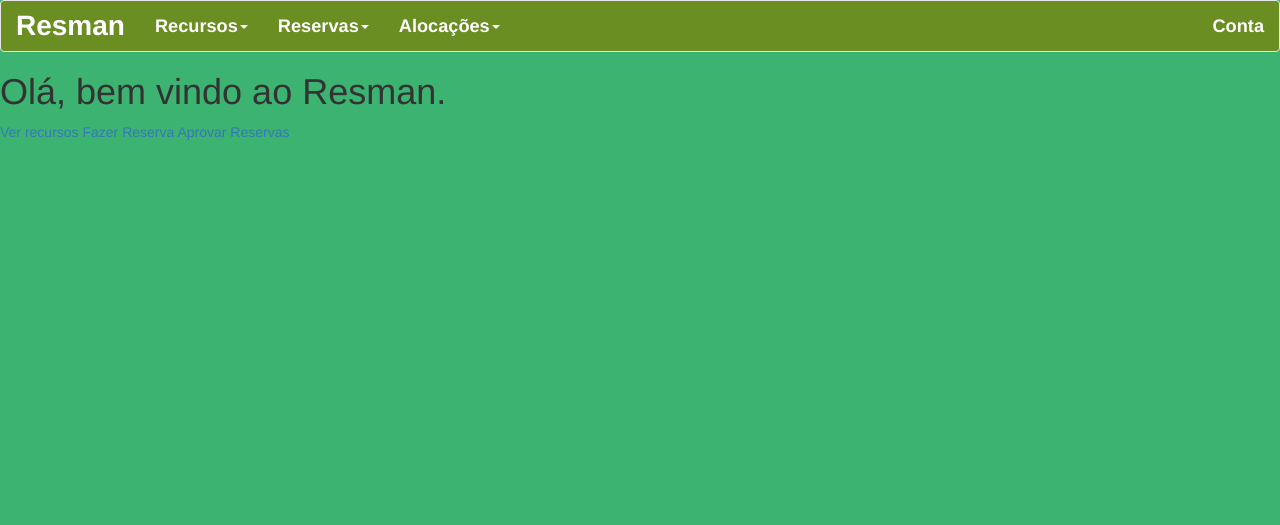
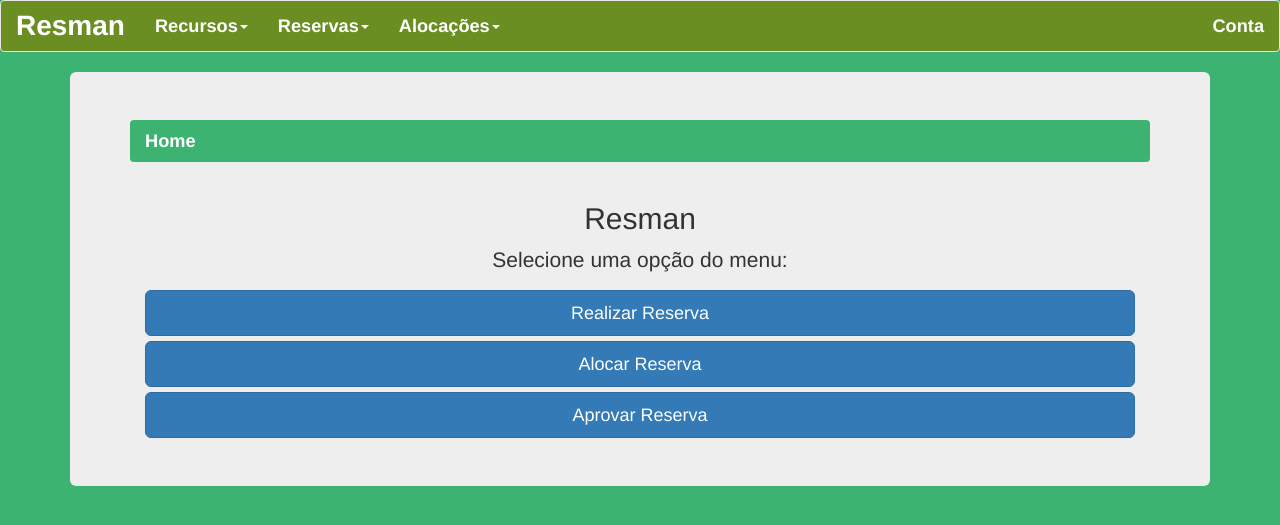
Before and after one commit to Isaius/Resman, a Django app: page / in a window 1280 px wide. Shown: the top 525 px of the page. Run offline with Django 3.2, Linux system fonts and the light colour scheme; some libraries are stand-ins or nearby versions.

Commit message:
minor fix: adicionao o estilo para a pagina home

```diff
--- a/templates/index.html
+++ b/templates/index.html
@@ -81,10 +81,23 @@
             </ul>
         </div>
     </nav>
+    <div class="container">
+        <div class="jumbotron">
+        <ul class="breadcrumb">
+            <li><a href="{% url 'homepage' %}">Home</a></li>
+        </ul>
+        <div class="container">
+        <div align="center">
+              <h2>Resman</h2>
+              <p>Selecione uma opção do menu:</p>
+        </div>
+          <a href="recurso/pesquisar/" type="button" class="btn btn-primary btn-lg btn-block">Realizar Reserva</a>
 
-    <h1>Olá, bem vindo ao Resman.</h1>
-    <a href="recurso/list/">Ver recursos</a>
-    <a href="recurso/pesquisar/">Fazer Reserva</a>
-    <a href="/aprova">Aprovar Reservas</a>
+          <a href="#" type="button" class="btn btn-primary btn-lg btn-block">Alocar Reserva</a>
+
+          <a href="#" type="button" class="btn btn-primary btn-lg btn-block">Aprovar Reserva</a>
+        </div>
+        </div>
+        </div>
 </body>
 </html>
```
